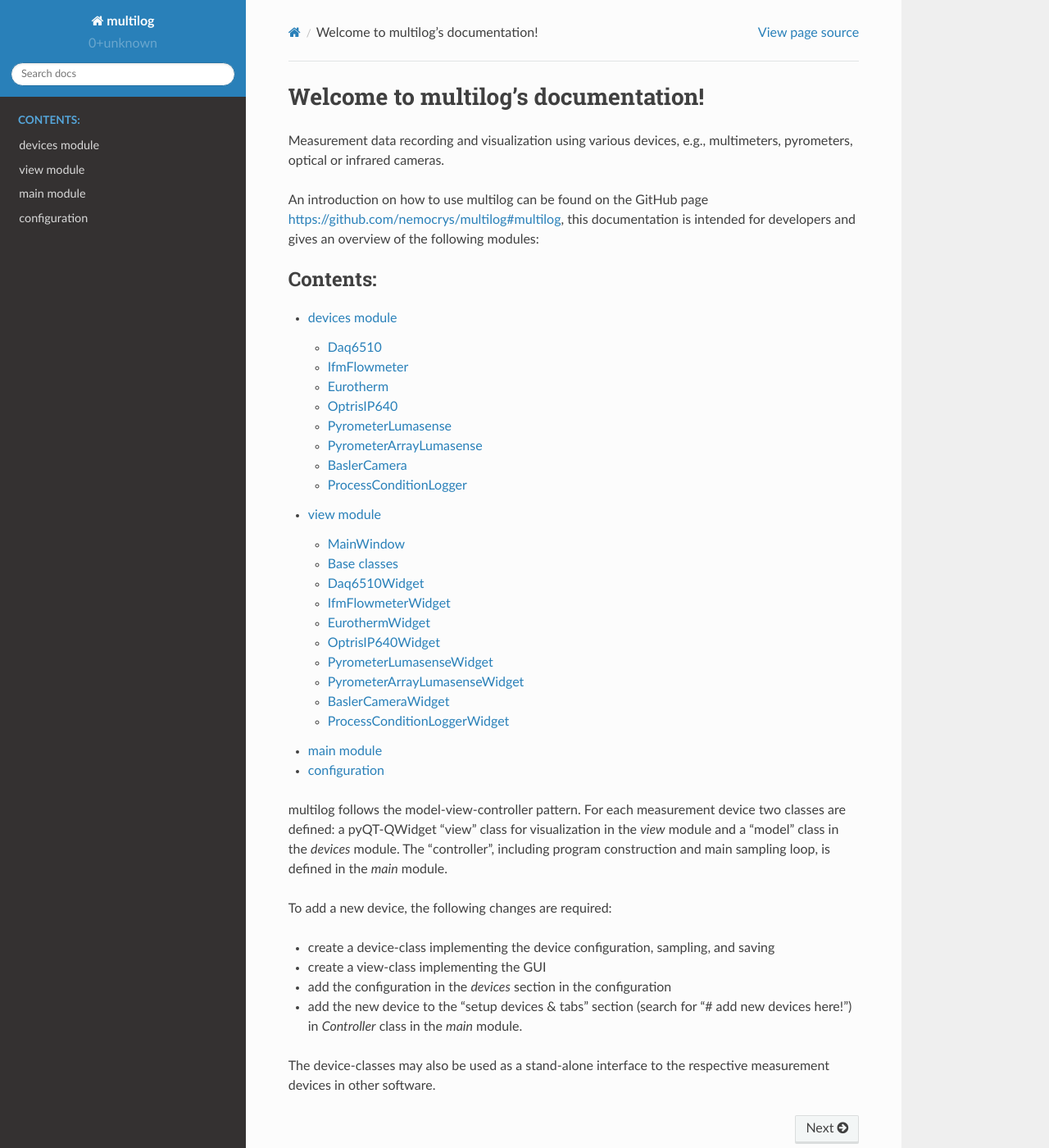
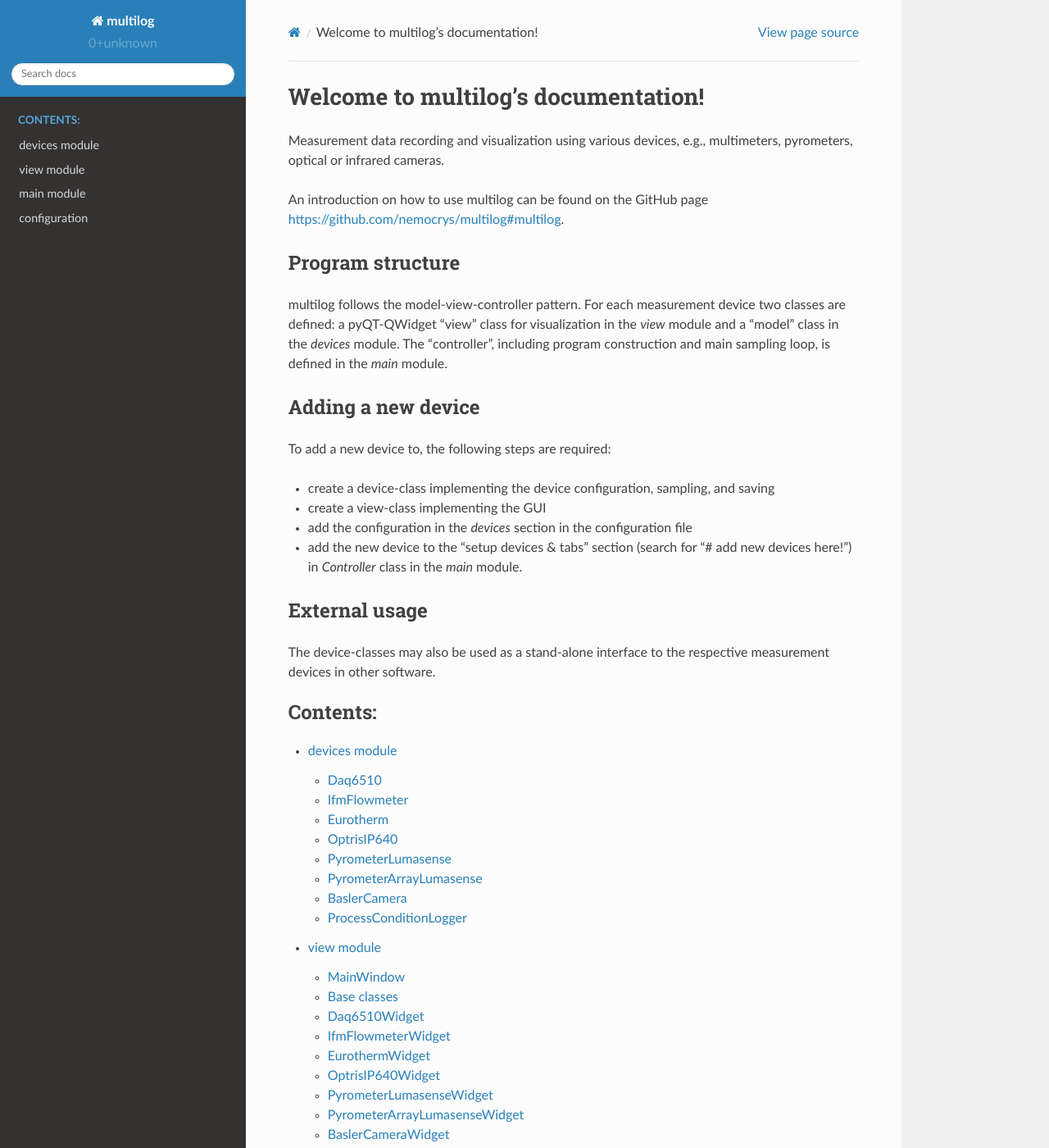
Before and after one commit to nemocrys/multilog, a Sphinx documentation site: the page built from doc/index.rst, in a window 1280 px wide and 1400 px high. Shown: the whole window at 82% size. Built offline with Sphinx 7.4.7 and the Read the Docs theme 2.0.0, drawn with Linux system fonts in a browser that asks for light colours; some of the changed lines change nothing that is shown.

Commit message:
update docs

```diff
--- a/doc/index.rst
+++ b/doc/index.rst
@@ -5,8 +5,31 @@ Measurement data recording and visualization using various devices, e.g.,
 multimeters, pyrometers, optical or infrared cameras.
 
 An introduction on how to use multilog can be found on the GitHub page
-https://github.com/nemocrys/multilog#multilog, this documentation is
-intended for developers and gives an overview of the following modules:
+https://github.com/nemocrys/multilog#multilog.
+
+Program structure
+-----------------
+
+multilog follows the model-view-controller pattern. For each measurement
+device two classes are defined: a pyQT-QWidget "view" class for
+visualization in the *view* module and a "model" class in the *devices*
+module. The "controller", including program construction and main
+sampling loop, is defined in the *main* module.
+
+Adding a new device
+-------------------
+To add a new device to, the following steps are required:
+
+- create a device-class implementing the device configuration, sampling, and saving
+- create a view-class implementing the GUI
+- add the configuration in the *devices* section in the configuration file
+- add the new device to the "setup devices & tabs" section (search for "# add new devices here!") in *Controller* class in the *main* module.
+
+External usage
+--------------
+The device-classes may also be used as a stand-alone interface to the
+respective measurement devices in other software.
+
 
 .. toctree::
    :maxdepth: 2
@@ -16,19 +39,3 @@ intended for developers and gives an overview of the following modules:
    view
    main
    configuration
-
-multilog follows the model-view-controller pattern. For each measurement
-device two classes are defined: a pyQT-QWidget "view" class for
-visualization in the *view* module and a "model" class in the *devices*
-module. The "controller", including program construction and main
-sampling loop, is defined in the *main* module.
-
-To add a new device, the following changes are required:
-
-- create a device-class implementing the device configuration, sampling, and saving
-- create a view-class implementing the GUI
-- add the configuration in the *devices* section in the configuration
-- add the new device to the "setup devices & tabs" section (search for "# add new devices here!") in *Controller* class in the *main* module.
-
-The device-classes may also be used as a stand-alone interface to the
-respective measurement devices in other software.
```
